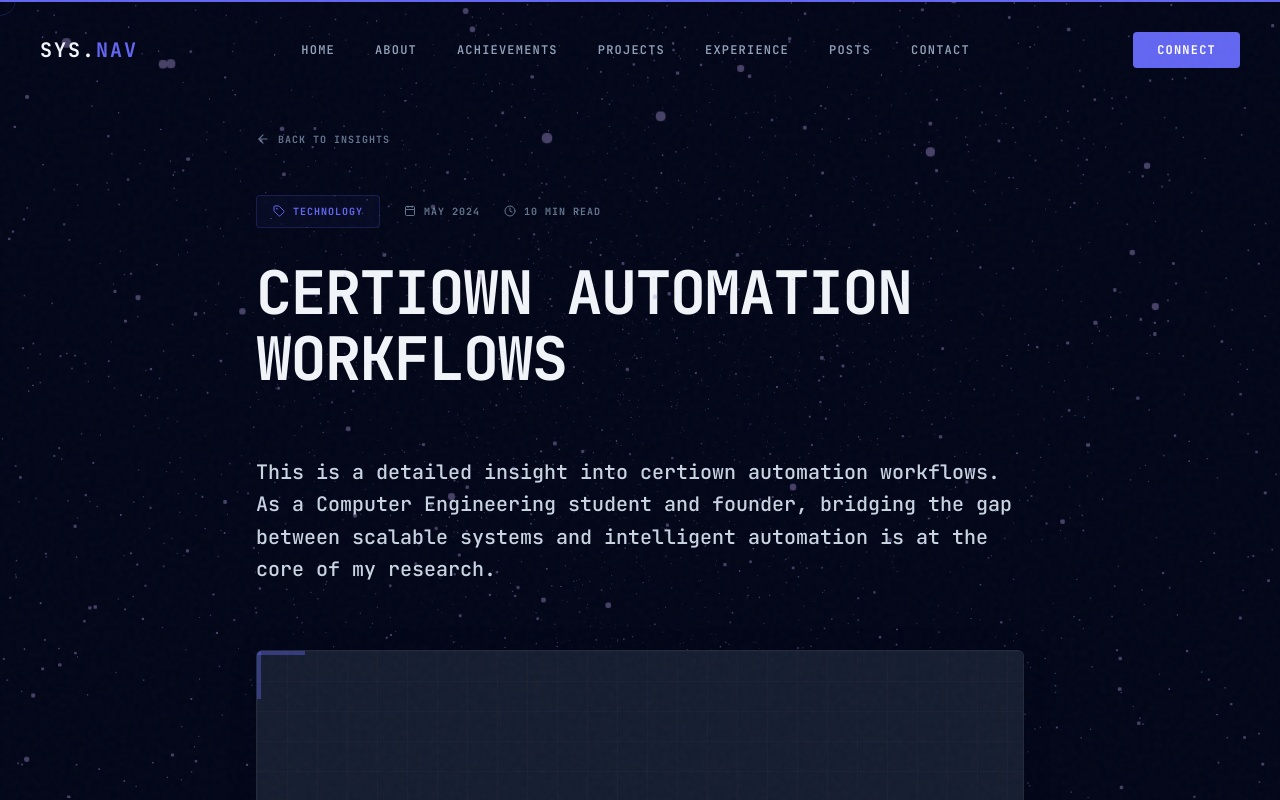
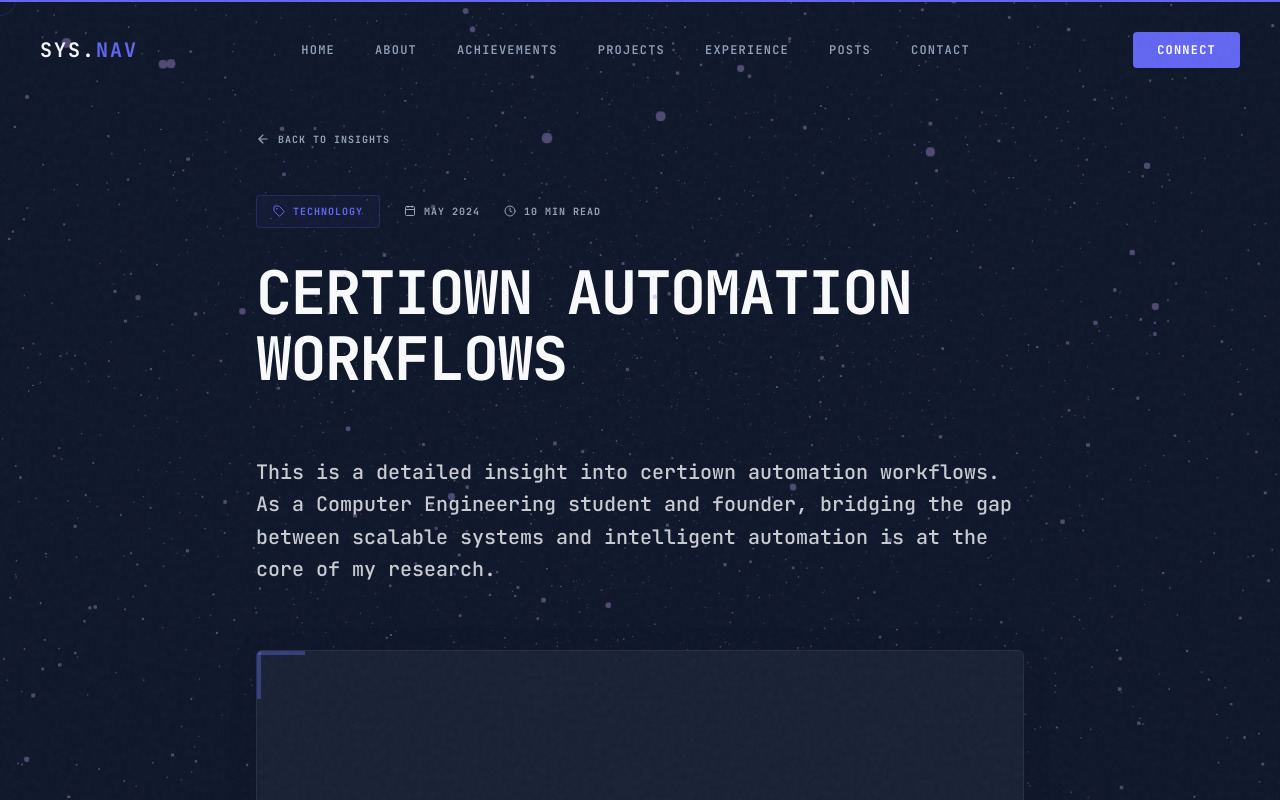
Before and after one commit to Nawalegaurav26/lifetime_learner26, a Next.js app: page /posts/certiown-automation-workflows in a window 1280 px wide. Shown: the top 800 px of the page. Built offline with nearby package versions, Linux system fonts and the light colour scheme.

Commit message:
feat: update src/app/posts/[slug]/page.tsx

```diff
--- a/src/app/posts/[slug]/page.tsx
+++ b/src/app/posts/[slug]/page.tsx
@@ -49,13 +49,13 @@ export default async function PostDetail({ params }: Props) {
     .join(" ");
 
   return (
-    <main className="pt-32 pb-24 min-h-screen bg-slate-950 text-slate-400">
+    <main className="pt-32 pb-24 min-h-screen bg-background text-muted">
       <div className="container mx-auto px-6">
         <div className="max-w-3xl mx-auto">
           <div className="animate-in fade-in slide-in-from-bottom-4 duration-700">
             <Link
               href="/posts"
-              className="inline-flex items-center gap-2 text-[10px] font-black text-slate-500 uppercase tracking-widest hover:text-primary transition-colors mb-12 font-mono"
+              className="inline-flex items-center gap-2 text-[10px] font-black text-muted uppercase tracking-widest hover:text-primary transition-colors mb-12 font-mono"
             >
               <ArrowLeft size={14} /> Back to Insights
             </Link>
@@ -64,42 +64,42 @@ export default async function PostDetail({ params }: Props) {
               <div className="flex items-center gap-2 text-[10px] font-black text-primary uppercase tracking-widest bg-primary/5 border border-primary/20 px-4 py-2 rounded-sm font-mono">
                 <Tag size={12} /> Technology
               </div>
-              <div className="flex items-center gap-2 text-[10px] font-bold text-slate-500 uppercase tracking-widest font-mono">
+              <div className="flex items-center gap-2 text-[10px] font-bold text-muted uppercase tracking-widest font-mono">
                 <Calendar size={12} /> May 2024
               </div>
-              <div className="flex items-center gap-2 text-[10px] font-bold text-slate-500 uppercase tracking-widest font-mono">
+              <div className="flex items-center gap-2 text-[10px] font-bold text-muted uppercase tracking-widest font-mono">
                 <Clock size={12} /> 10 min read
               </div>
             </div>
 
-            <h1 className="text-4xl md:text-6xl font-bold text-slate-100 leading-[1.1] tracking-tight font-mono uppercase mb-16">
+            <h1 className="text-4xl md:text-6xl font-bold text-foreground leading-[1.1] tracking-tight font-mono uppercase mb-16">
               {title}
             </h1>
 
             <div className="prose prose-invert prose-slate prose-lg max-w-none font-mono">
-              <p className="text-xl text-slate-300 leading-relaxed font-medium">
+              <p className="text-xl text-foreground/80 leading-relaxed font-medium">
                 This is a detailed insight into {title.toLowerCase()}. As a Computer Engineering student and founder,
                 bridging the gap between scalable systems and intelligent automation is at the core of my research.
               </p>
 
-              <div className="my-16 aspect-video glass rounded-md border border-white/5 flex flex-col items-center justify-center text-slate-600 font-bold italic relative overflow-hidden group">
-                 <div className="absolute inset-0 bg-[linear-gradient(rgba(255,255,255,0.02)_1px,transparent_1px),linear-gradient(90deg,rgba(255,255,255,0.02)_1px,transparent_1px)] bg-[size:30px_30px]" />
+              <div className="my-16 aspect-video glass rounded-md border border-theme flex flex-col items-center justify-center text-muted-2 font-bold italic relative overflow-hidden group">
+                 <div className="absolute inset-0 subtle-grid opacity-20" />
                  <span className="relative z-10 uppercase tracking-[0.3em] text-[10px]">[ Architectural Schema // Uplink Data ]</span>
                  <div className="absolute top-0 left-0 w-1 h-12 bg-primary/40" />
                  <div className="absolute top-0 left-0 w-12 h-1 bg-primary/40" />
               </div>
 
-              <h2 className="text-2xl font-bold text-slate-100 mt-20 mb-8 uppercase tracking-tight">Architectural Vision</h2>
-              <p className="text-slate-400 leading-relaxed mb-10">
+              <h2 className="text-2xl font-bold text-foreground mt-20 mb-8 uppercase tracking-tight">Architectural Vision</h2>
+              <p className="text-muted leading-relaxed mb-10">
                 The integration of complex software systems with autonomous intelligence requires a fundamental shift in how we approach scalability.
                 Our research indicates that the future of distributed systems lies in self-stabilizing networks that prioritize consistency and user-centric design.
               </p>
 
-              <blockquote className="my-16 pl-8 border-l-2 border-primary text-2xl font-bold text-slate-200 italic bg-primary/5 py-8 pr-8 rounded-r-md">
+              <blockquote className="my-16 pl-8 border-l-2 border-primary text-2xl font-bold text-foreground italic bg-primary/5 py-8 pr-8 rounded-r-md">
                 &quot;Intelligence is not just about complexity, but about the seamless integration of systems that solve real-world problems.&quot;
               </blockquote>
 
-              <p className="text-slate-400 leading-relaxed">
+              <p className="text-muted leading-relaxed">
                 By leveraging modern architectural patterns and robust automation frameworks, we can eliminate manual bottlenecks and enable systems to operate at enterprise scale without compromising security or performance.
               </p>
             </div>
```
